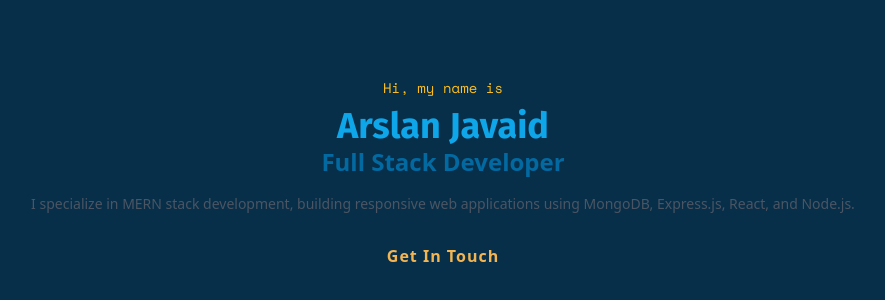
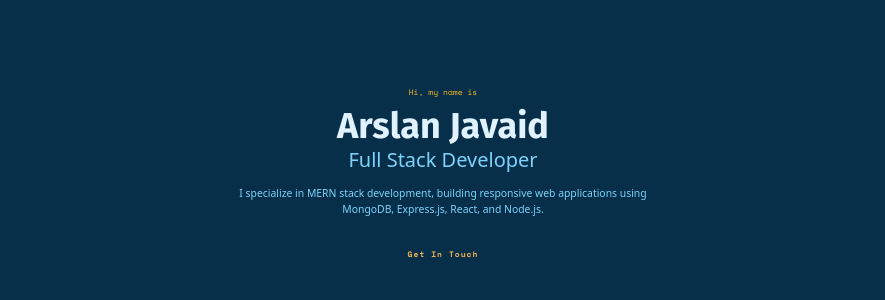
Before and after one commit to Arslanj9/MyPortfolio, a React (Vite) app: page / in a window 1280 px wide. Shown: the part 222-522 px from the top of the page, without its empty margins (197-1082 px from the left). Built offline with nearby package versions, Linux system fonts and the light colour scheme.

Commit message:
Some little adjustments

```diff
--- a/src/components/Button/Button.jsx
+++ b/src/components/Button/Button.jsx
@@ -2,7 +2,7 @@
 
 const Button = ({ link, text }) => {
   return (
-    <a href={link} className="btn btn-3 hover-border-3">
+    <a href={link} className="btn btn-3 hover-border-3 font-mono text-[0.5rem]">
       <span>{text}</span>
     </a>
   );
--- a/src/components/Header.jsx
+++ b/src/components/Header.jsx
@@ -3,15 +3,15 @@
 const Header = () => {
     return (
         <header className="min-h-screen flex flex-col justify-center items-center p-6">
-            <div className="text-center">
+            <div className="text-center max-w-[460px]">
 
-                <p className="text-sm font-mono text-amber-400">Hi, my name is</p>
+                <p className="text-[0.5rem] font-mono text-amber-400">Hi, my name is</p>
 
-                <h1 className="text-4xl font-bold text-sky-500 mt-2 font-fira">Arslan Javaid</h1>
+                <h1 className="text-4xl font-bold text-sky-100 mt-2 font-fira">Arslan Javaid</h1>
 
-                <h1 className="text-2xl font-bold text-sky-700">Full Stack Developer</h1>
+                <h1 className="text-xl font-medium text-sky-300">Full Stack Developer</h1>
 
-                <p className="text-sm text-gray-600 mt-4">
+                <p className="text-[0.65rem] text-sky-300 mt-3 ">
                     I specialize in MERN stack development, building responsive web applications
                     using MongoDB, Express.js, React, and Node.js.
                 </p>
```
